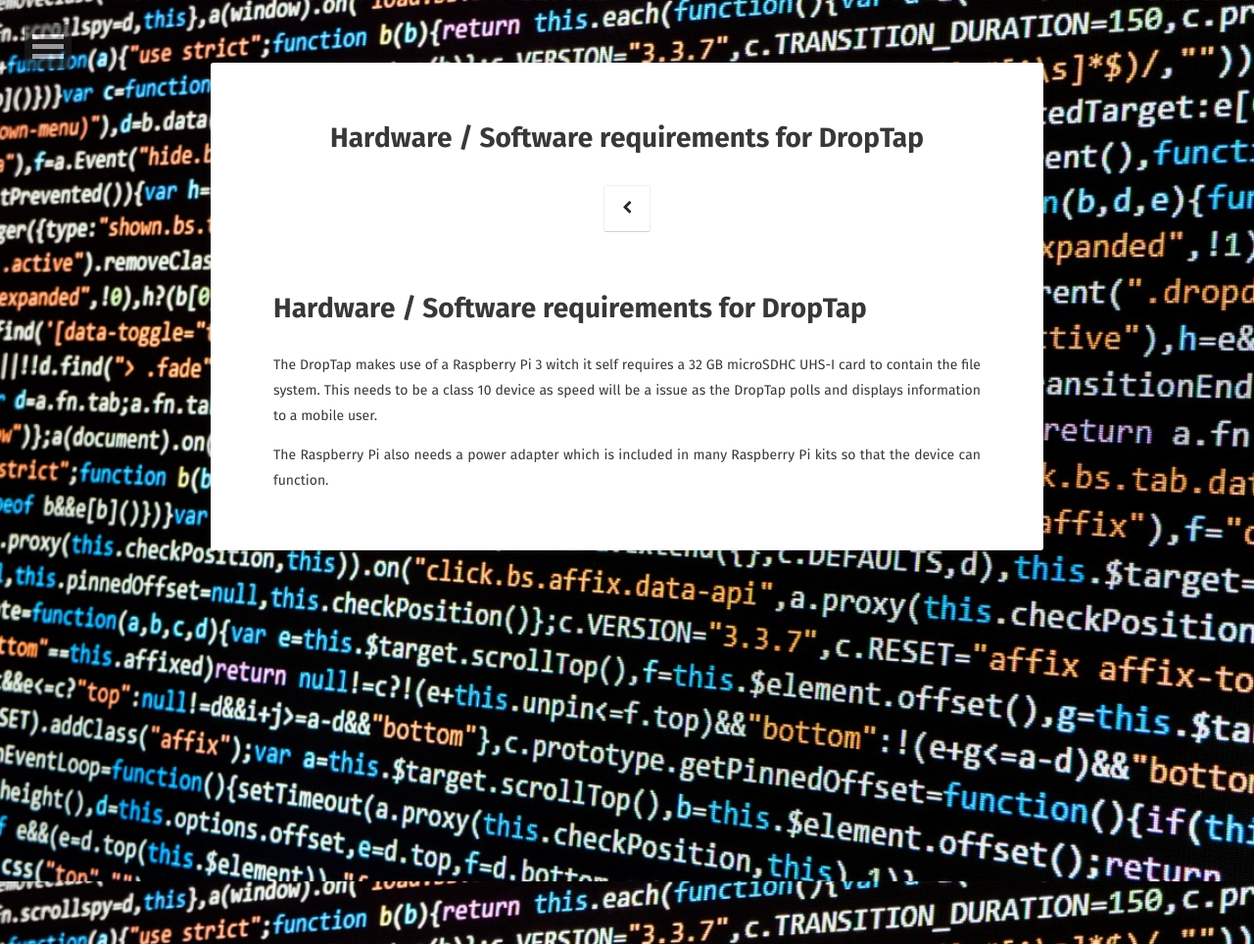
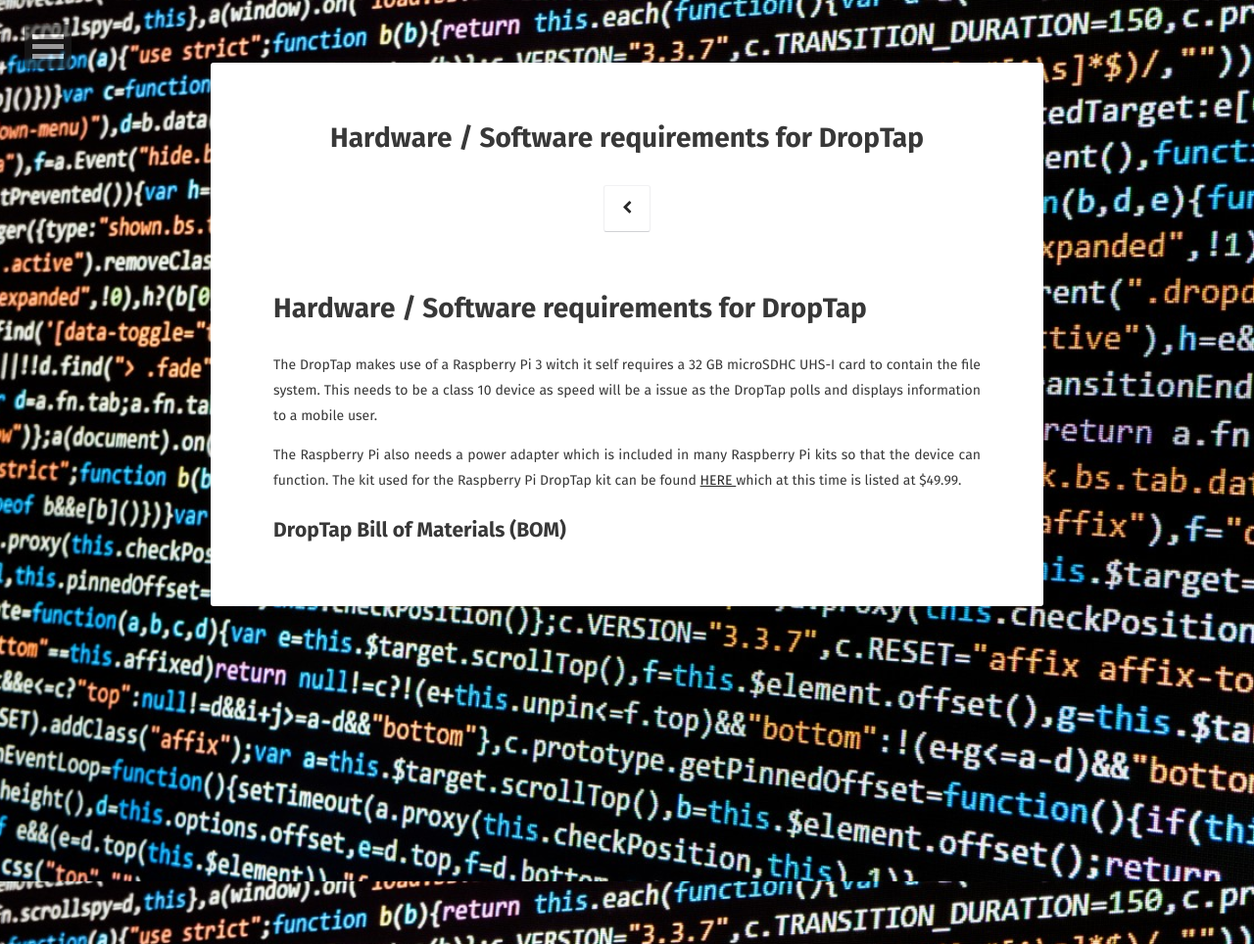
Before and after one commit to mgalde/DropTap, a Jekyll site: the page built from hardware/software_requirements.md, in a window 1280 px wide. Shown: the whole page at 98% size. Built offline with Jekyll 4.4.1, drawn with Linux system fonts in a browser that asks for light colours; some web fonts are replaced; our own code applies the rules of GitHub Pages for plain Markdown files; comment, search, counter and statistics services are not loaded.

Commit message:
Kit update

```diff
--- a/hardware/software_requirements.md
+++ b/hardware/software_requirements.md
@@ -2,4 +2,7 @@
 
 The DropTap makes use of a Raspberry Pi 3 witch it self requires a 32 GB microSDHC UHS-I card to contain the file system. This needs to be a class 10 device as speed will be a issue as the DropTap polls and displays information to a mobile user.
 
-The Raspberry Pi also needs a power adapter which is included in many Raspberry Pi kits so that the device can function.
+The Raspberry Pi also needs a power adapter which is included in many Raspberry Pi kits so that the device can function. The kit used for the Raspberry Pi DropTap kit can be found [HERE ](https://www.amazon.com/CanaKit-Raspberry-Power-Supply-Listed/dp/B07BC6WH7V) which at this time is listed at $49.99.
+
+
+## DropTap Bill of Materials (BOM)
```
